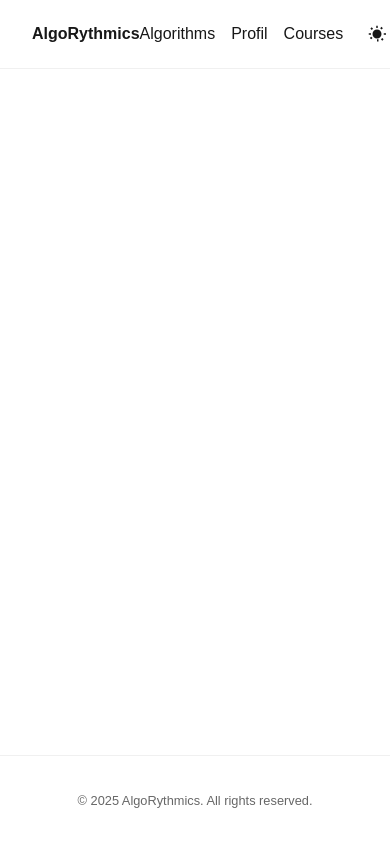
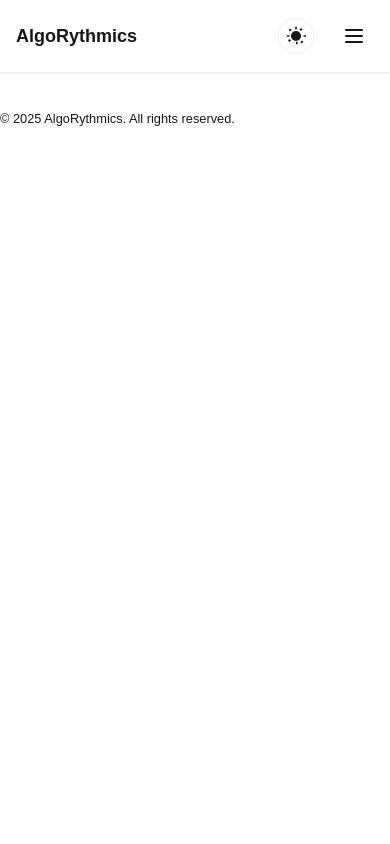
Before and after one commit to AlgoRythmics-From-dance-to-code/nextjs-frontend, a Next.js app: page / in a window 390 px wide. Built offline with nearby package versions, Linux system fonts and the light colour scheme.

Commit message:
mobile view

```diff
--- a/app/components/Header.tsx
+++ b/app/components/Header.tsx
@@ -14,7 +14,9 @@ export default function Header() {
 
   const router = useRouter();
 
-  if (!mounted) return null; // amíg a téma nem inicializálódott, ne rendereljünk
+  const [mobileOpen, setMobileOpen] = useState(false);
+
+  if (!mounted) return null;
 
   const currentTheme = theme === "system" ? systemTheme : theme;
   const isDark = currentTheme === "dark";
@@ -53,24 +55,20 @@ export default function Header() {
   }
 
   return (
-    <header
-      className="site-header"
-      style={{
-        padding: "1rem 2rem",
-        borderBottom: "1px solid rgba(0,0,0,0.06)",
-      }}
+    <header className="site-header border-b border-[color:var(--border)] py-4 px-4 sm:px-6">
+      <div className="relative flex items-center justify-between max-w-6xl mx-auto w-full">
+        <div className="flex items-center gap-4">
+          <button
+            onClick={() => router.push("/")}
+            className="font-bold text-lg transform-gpu transition-transform duration-150 hover:scale-105 focus:outline-none cursor-pointer"
+            aria-label="Go to homepage"
           >
-      <div
-        style={{
-          display: "flex",
-          alignItems: "center",
-          justifyContent: "space-between",
-          maxWidth: 1200,
-          margin: "0 auto",
-        }}
-      >
-        <div style={{ fontWeight: 700 }}>AlgoRythmics</div>
-        <nav style={{ display: "flex", alignItems: "center", gap: 16 }}>
+            AlgoRythmics
+          </button>
+        </div>
+
+        {/* desktop nav centered */}
+        <nav className="hidden md:flex items-center gap-4 absolute left-1/2 top-1/2 transform -translate-x-1/2 -translate-y-1/2">
           <button
             onClick={() => router.push("/algorithms")}
             style={{ background: "none", border: "none", cursor: "pointer" }}
@@ -89,43 +87,98 @@ export default function Header() {
           >
             Courses
           </button>
+        </nav>
 
-          <div style={{ display: "inline-flex", alignItems: "center", gap: 8 }}>
+        <div className="flex items-center gap-3">
           <button
             type="button"
-              className="theme-button"
             onClick={toggleTheme}
             aria-pressed={isDark}
             aria-label={
               isDark ? "Switch to light theme" : "Switch to dark theme"
             }
             title={isDark ? "Light mode" : "Dark mode"}
+            className="w-9 h-9 rounded-full flex items-center justify-center border border-[color:var(--border)] hover:bg-[color:rgba(0,0,0,0.04)] focus:outline-none cursor-pointer"
           >
             {isDark ? (
-                /* moon */
               <svg
-                  className="theme-icon"
+                className="w-5 h-5 text-[color:var(--foreground)]"
                 viewBox="0 0 24 24"
                 xmlns="http://www.w3.org/2000/svg"
                 aria-hidden
               >
-                  <path d="M21 12.79A9 9 0 1111.21 3 7 7 0 0021 12.79z" />
+                <path
+                  d="M21 12.79A9 9 0 1111.21 3 7 7 0 0021 12.79z"
+                  fill="currentColor"
+                />
               </svg>
             ) : (
-                /* sun */
               <svg
-                  className="theme-icon"
+                className="w-5 h-5 text-[color:var(--foreground)]"
                 viewBox="0 0 24 24"
                 xmlns="http://www.w3.org/2000/svg"
                 aria-hidden
               >
-                  <path d="M6.76 4.84l-1.8-1.79L3.17 4.83l1.79 1.79 1.8-1.78zM1 13h3v-2H1v2zm10-9h2V1h-2v3zm7.03 2.05l1.79-1.79-1.79-1.79-1.79 1.79 1.79 1.79zM17.24 19.16l1.79 1.79 1.79-1.79-1.79-1.79-1.79 1.79zM21 11v2h3v-2h-3zM12 6a6 6 0 100 12 6 6 0 000-12zm0 16h2v-3h-2v3zM4.24 19.16l1.79-1.79-1.79-1.79-1.79 1.79 1.79 1.79z" />
+                <path
+                  d="M6.76 4.84l-1.8-1.79L3.17 4.83l1.79 1.79 1.8-1.78zM1 13h3v-2H1v2zm10-9h2V1h-2v3zm7.03 2.05l1.79-1.79-1.79-1.79-1.79 1.79 1.79 1.79zM17.24 19.16l1.79 1.79 1.79-1.79-1.79-1.79-1.79 1.79zM21 11v2h3v-2h-3zM12 6a6 6 0 100 12 6 6 0 000-12zm0 16h2v-3h-2v3zM4.24 19.16l1.79-1.79-1.79-1.79-1.79 1.79 1.79 1.79z"
+                  fill="currentColor"
+                />
               </svg>
             )}
           </button>
+
+          {/* mobile menu button */}
+          <button
+            className="md:hidden ml-2 p-2 rounded-md focus:outline-none"
+            onClick={() => setMobileOpen((s) => !s)}
+            aria-expanded={mobileOpen}
+            aria-label="Toggle menu"
+          >
+            <svg
+              className="w-6 h-6"
+              viewBox="0 0 24 24"
+              fill="none"
+              stroke="currentColor"
+              strokeWidth="2"
+            >
+              <path
+                d="M4 6h16M4 12h16M4 18h16"
+                stroke="currentColor"
+                strokeLinecap="round"
+                strokeLinejoin="round"
+              />
+            </svg>
+          </button>
         </div>
-        </nav>
       </div>
+
+      {/* mobile nav panel */}
+      {mobileOpen && (
+        <div
+          className="md:hidden bg-[color:var(--background)] border-t"
+          style={{ borderTopColor: "var(--border)" }}
+        >
+          <div className="px-4 py-3 flex flex-col gap-2">
+            {[
+              { label: "Algorithms", href: "/algorithms" },
+              { label: "Profil", href: "/profil" },
+              { label: "Courses", href: "/courses" },
+            ].map((item, idx) => (
+              <button
+                key={item.href}
+                onClick={() => {
+                  setMobileOpen(false);
+                  router.push(item.href);
+                }}
+                className="text-left px-2 py-2 transform-gpu opacity-0 translate-y-1 animate-mobile-item"
+                style={{ animationDelay: `${idx * 80}ms` }}
+              >
+                {item.label}
+              </button>
+            ))}
+          </div>
+        </div>
+      )}
     </header>
   );
 }
--- a/app/globals.css
+++ b/app/globals.css
@@ -135,32 +135,19 @@ body {
 body {
   transition: background 180ms ease, color 180ms ease;
 }
-html,
-body,
-#__next {
-  height: 100%;
+
+/* Mobile menu item entrance animation: fade in and slide up slightly */
+@keyframes mobileItemIn {
+  from {
+    opacity: 0;
+    transform: translateY(6px);
+  }
+  to {
+    opacity: 1;
+    transform: translateY(0);
+  }
 }
 
-body {
-  display: flex;
-  flex-direction: column;
+.animate-mobile-item {
+  animation: mobileItemIn 220ms ease forwards;
 }
-
-.app-main {
-  flex: 1 0 auto;
-  max-width: 1200px;
-  margin: 0 auto;
-  padding: 2rem;
-}
-
-.site-footer {
-  flex-shrink: 0;
-}
-
-.footer-inner {
-  max-width: 1200px;
-  margin: 0 auto;
-  text-align: center;
-  color: var(--muted);
-  border-top: none;
-}
--- a/app/layout.tsx
+++ b/app/layout.tsx
@@ -1,5 +1,4 @@
 import ThemeProviderClient from "./components/ThemeProviderClient";
-import type { Metadata } from "next";
 import { Geist, Geist_Mono } from "next/font/google";
 import "./globals.css";
 import Header from "./components/Header";
```
Lines whose indentation alone changed are shown as unchanged.
